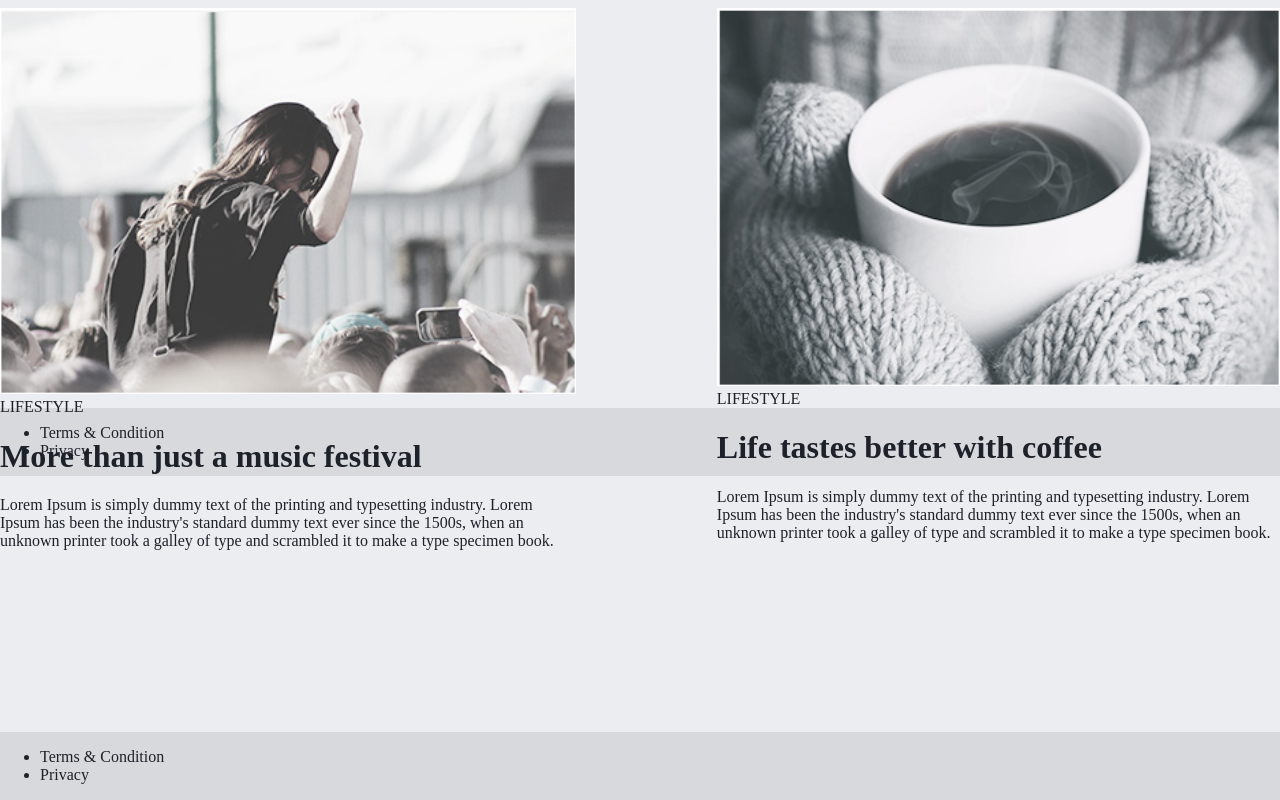
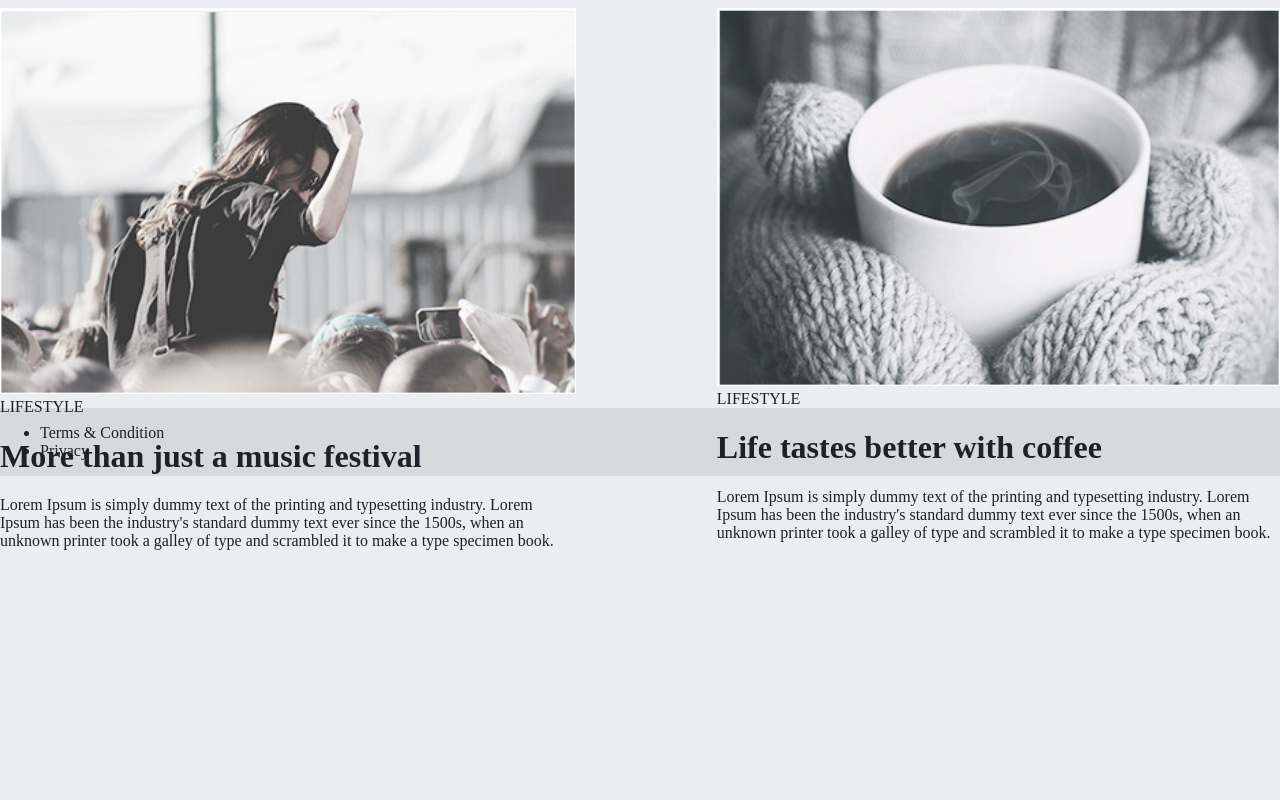
Before and after one commit to sakibrazwan/minimo, a plain HTML site: page index.html in a window 1280 px wide. Shown: the part 1113-1913 px from the top of the page. After the commit the page ends 1663 px from the top, so only its background shows below. Drawn offline with Linux system fonts and the light colour scheme.

Commit message:
Update index.html

```diff
--- a/index.html
+++ b/index.html
@@ -58,13 +58,7 @@
 
 
 </div>
-			<div class="footer">
-	<div class="Terms">
-		<ul> <li><span>Terms & Condition</span></li>
-			<li><span>Privacy</span></li>
-		</ul>
 
-	</div>
 				<div class="footer">
 	<div class="Terms">
 		<ul> <li><span>Terms & Condition</span></li>
```
